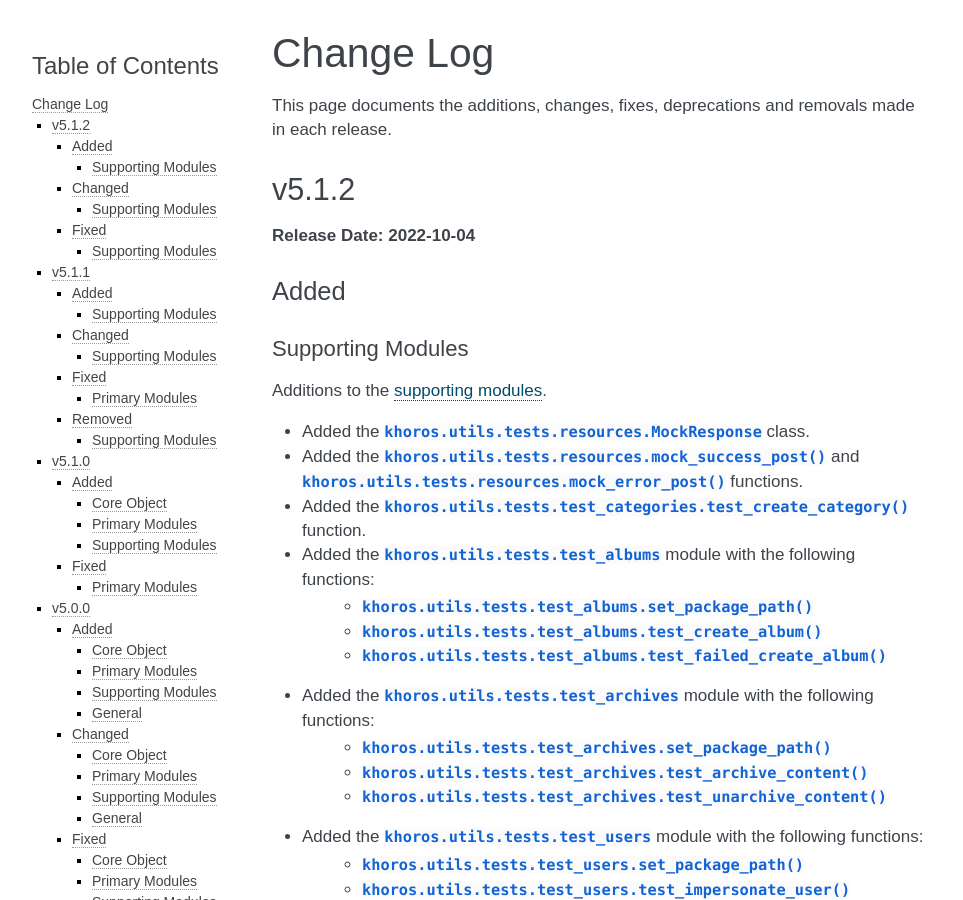
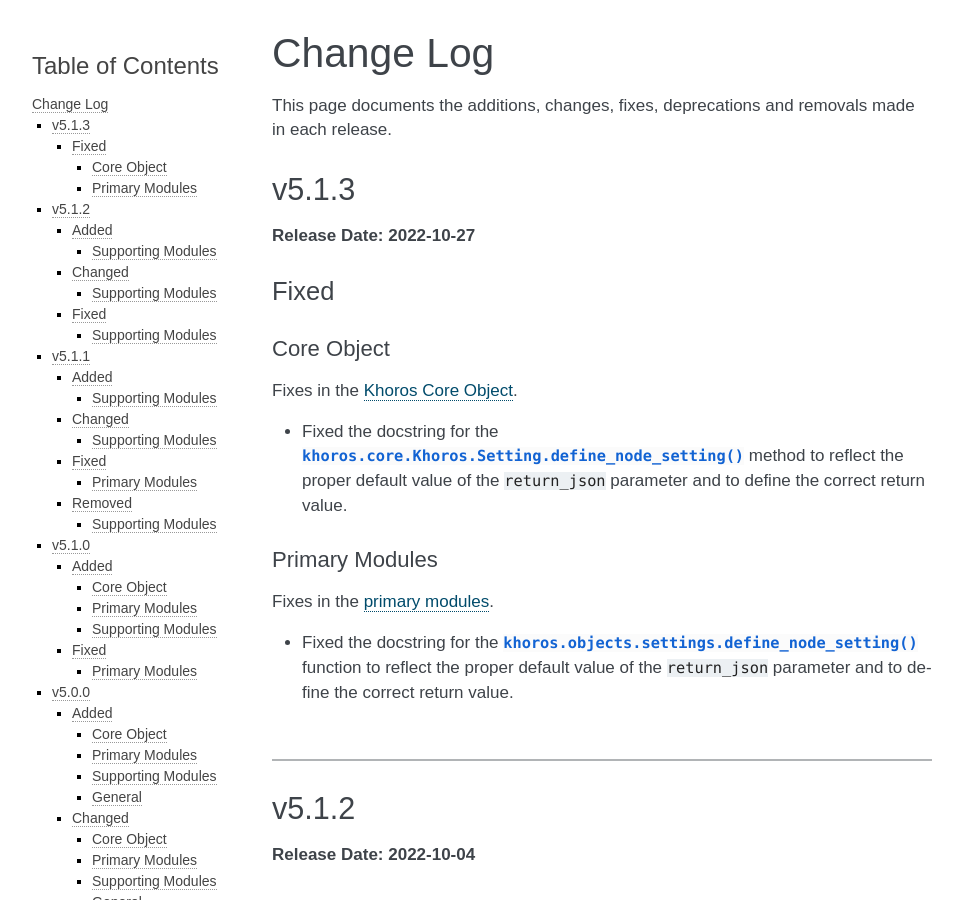
Before and after one commit to jeffshurtliff/khoros, a Sphinx documentation site: the page built from docs/changelog.rst, in a window 1280 px wide and 900 px high. Shown: the whole window, without its empty margins (148-1111 px from the left). Built offline with Sphinx 7.4.7, drawn with Linux system fonts in a browser that asks for light colours.

Commit message:
Made changes relating to 5.1.3. See changelog for details.

```diff
--- a/docs/changelog.rst
+++ b/docs/changelog.rst
@@ -2,6 +2,34 @@
 Change Log
 ##########
 This page documents the additions, changes, fixes, deprecations and removals made in each release.
+
+******
+v5.1.3
+******
+**Release Date: 2022-10-27**
+
+Fixed
+=====
+
+Core Object
+-----------
+Fixes in the :doc:`core-object-methods`.
+
+* Fixed the docstring for the :py:meth:`khoros.core.Khoros.Setting.define_node_setting` method
+  to reflect the proper default value of the ``return_json`` parameter and to define the correct
+  return value.
+
+Primary Modules
+---------------
+Fixes in the :doc:`primary modules <primary-modules>`.
+
+* Fixed the docstring for the :py:meth:`khoros.objects.settings.define_node_setting` function
+  to reflect the proper default value of the ``return_json`` parameter and to define the correct
+  return value.
+
+|
+
+-----
 
 ******
 v5.1.2
```
Also changed, not shown: 2 other files.
